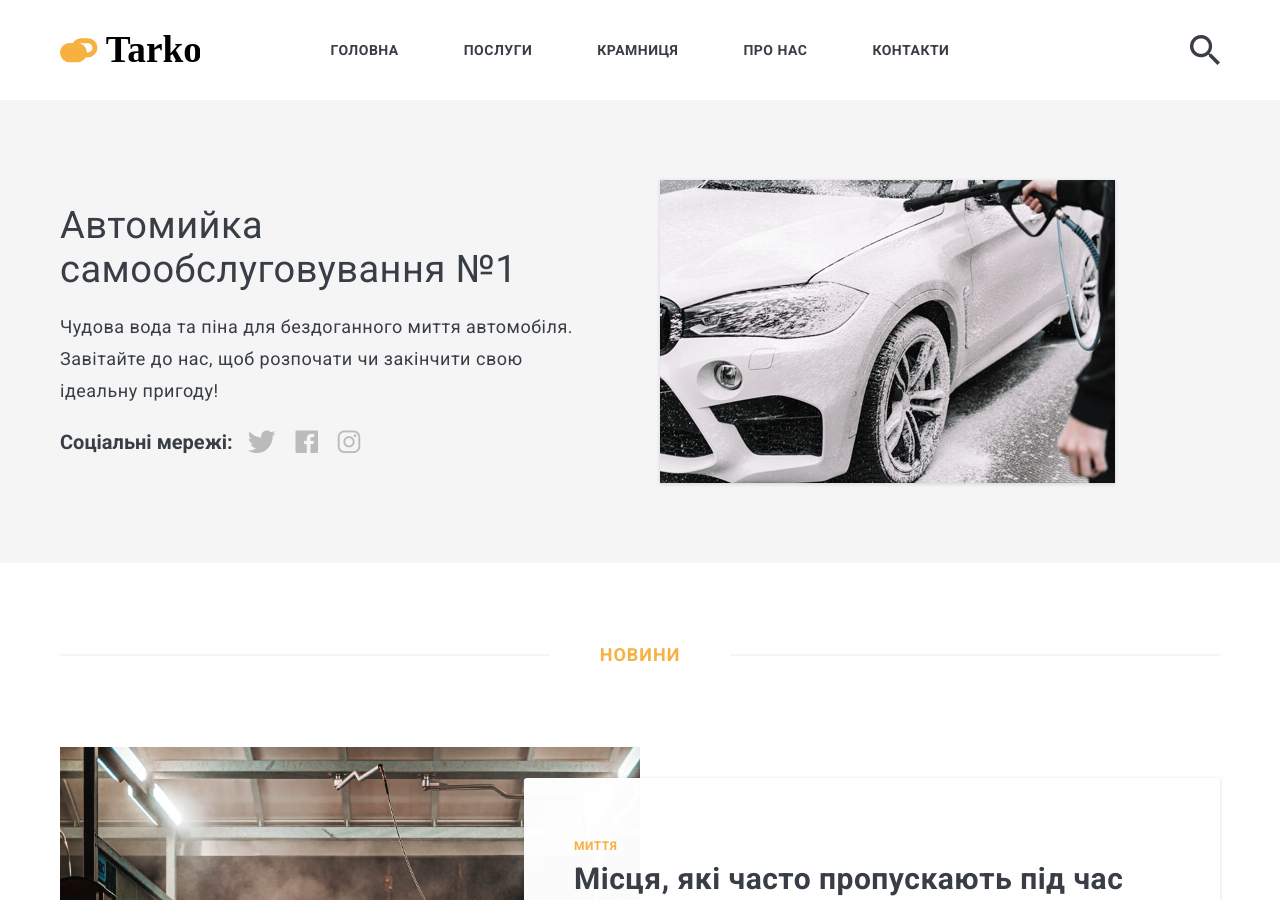
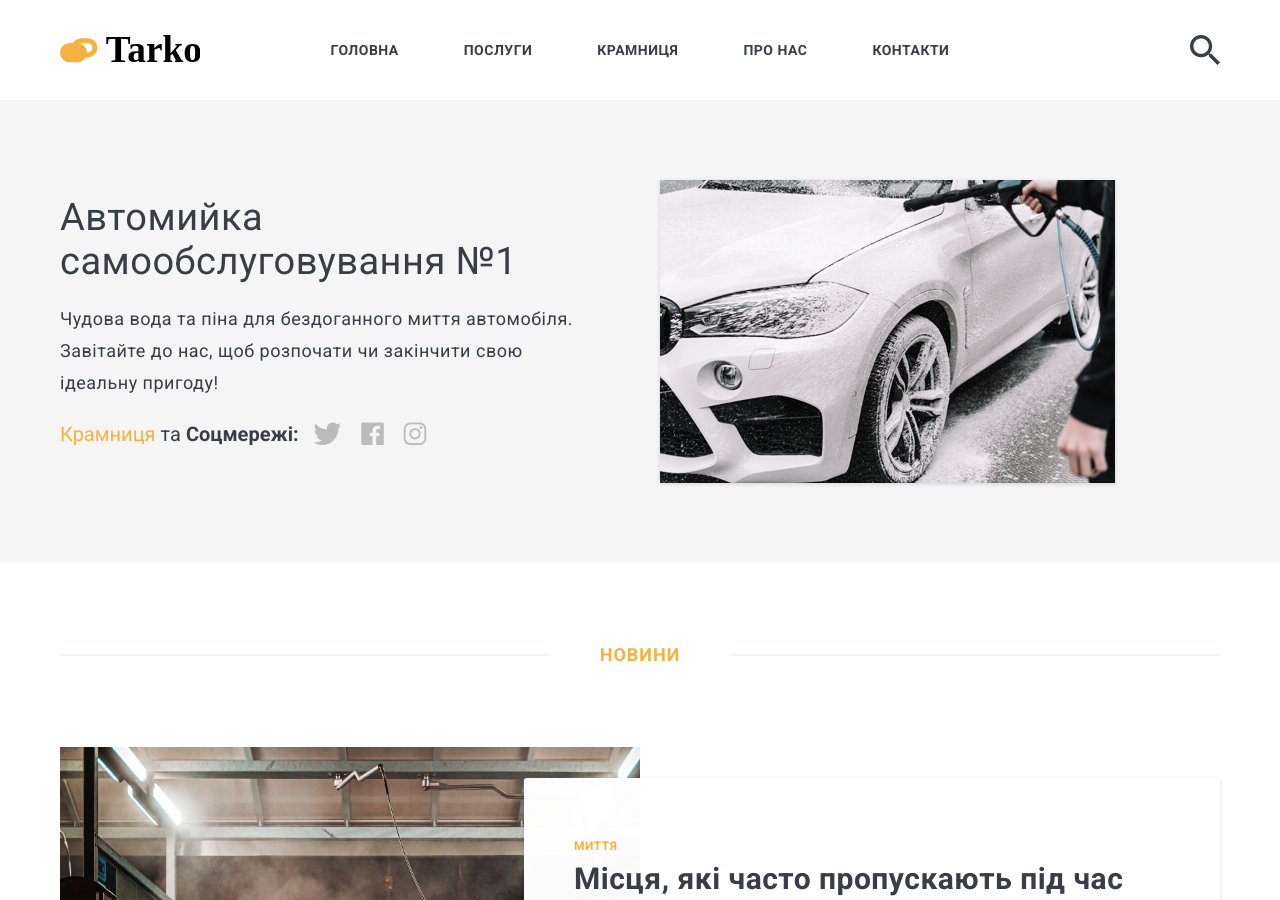
Before and after one commit to itarko/itarko.github.io, a Jekyll site: the page built from index.html, in a window 1280 px wide and 900 px high. Built offline with Jekyll 4.4.1, drawn with Linux system fonts in a browser that asks for light colours; nearby versions of some CDN libraries; the list of posts is cut into pages by our own code.

Commit message:
Update hero.html

```diff
--- a/_includes/hero.html
+++ b/_includes/hero.html
@@ -7,7 +7,8 @@
           <h1 class="hero__title">{{ site.data.settings.author.say-hello }}</h1>
           <p class="hero__subtitle">{{ site.data.settings.author.bio }}</p>
           <div class="hero__social">
-            <span class="hero__social-title">Соціальні мережі: </span>
+		   <a href="/02-kramnytsia/" class="nav__link">Крамниця</a>&nbsp;<p>та</p>&nbsp;
+            <span class="hero__social-title">Соцмережі:</span>
             {% include contact-link.html %}
           </div>
         </div>
```
